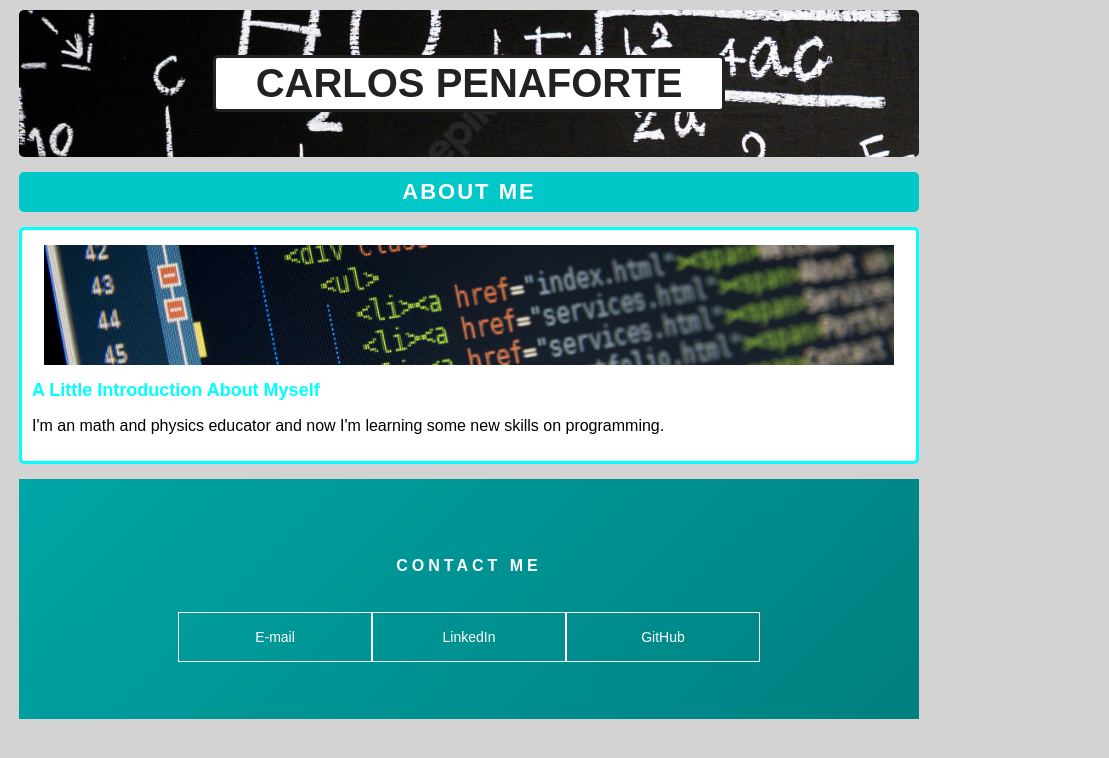
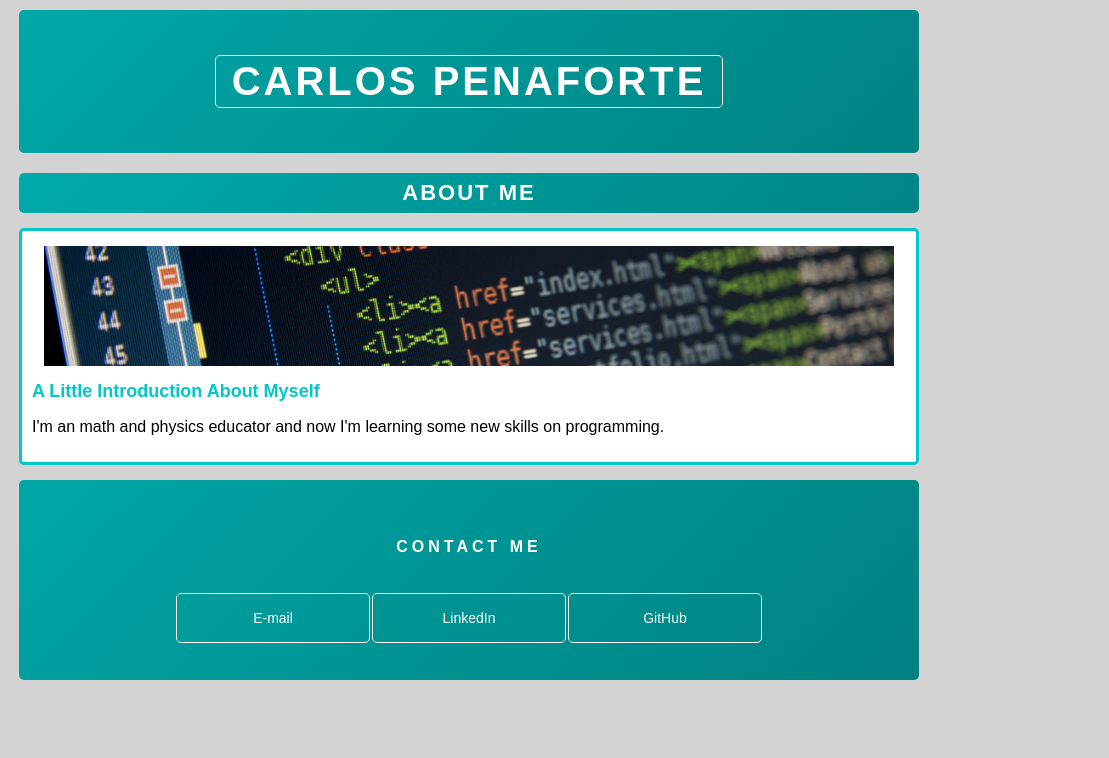
Before and after one commit to CarlosPenaforte/carlospenaforte.github.io, a plain HTML site: page index.html in a window 1280 px wide. Shown: the full height of the page, 171-1280 px from the left. Drawn offline with Linux system fonts and the light colour scheme; a web font is replaced by a local one.

Commit message:
Estilizados os titulos

```diff
--- a/css/style.css
+++ b/css/style.css
@@ -1,8 +1,13 @@
 @import url('https://fonts.googleapis.com/css2?family=Spline+Sans+Mono:wght@500&display=swap');
 #topper {
-    background-color: black;
+    background: linear-gradient(-45deg, rgb(0,100,100),rgb(0, 150, 150),rgb(0, 200, 200),rgb(0,255,255));
     padding: 45px 10px;
-    background-image: url("../images/quadro-negro-inscrito-com-formulas-e-calculos-cientificos_1150-19413.jpg");
+    background-size: 400% 400%;
+    display: flex;
+    flex-direction: column;
+    justify-content: center;
+    align-items: center;
+    animation: backgroundTransition 8s ease-in-out infinite ;
     border-radius:5px;
 }
 body {
@@ -15,7 +20,7 @@ body {
 .post {
     background-color: white;
     padding:10px;
-    border: 3px solid cyan;
+    border: 3px solid rgb(0,200,200);
     border-radius:5px;
     margin:auto;
     margin-top:0;
@@ -23,7 +28,6 @@ body {
     max-width: 880px;
 }
 #contact {
-    background-color: black;
     padding: 0;
     margin:0;
     border-radius:5px;
@@ -41,27 +45,31 @@ body {
 }
 #topper figure img{
     border: 3px solid white;
+    display: flex;
     border-radius: 50%;
     margin:0;
     padding: 0;
     width: 70%;
 }
 h1 {
-    background-color: white;
+    display: flex;
     width: 500px;
     margin: auto;
-    border: 3px solid rgb(34, 34, 34);
-    border-radius: 5px;
     padding: 3px;
     font-size: 40px;
-    color: rgb(34, 34, 34);
+    color: white;
+    border: 1px solid white;
+    border-radius: 5px;
+    letter-spacing: 3px;
+    justify-content: center;
+    align-items: center;
     text-align:center;
     text-transform: uppercase;
 }
 .container{
     height: 40px;
     margin:auto;
-    margin-top: 15px;
+    margin-top: 20px;
     margin-bottom:15px;
     padding:0;
     border-radius: 5px;
@@ -72,15 +80,16 @@ h1 {
 .card{
     height:40px;
     width:900px;
-    background-color: rgb(0,200,200);
+    background: linear-gradient(-45deg, rgb(0,100,100),rgb(0, 150, 150),rgb(0, 200, 200),rgb(0,255,255));
     background-position: center;
     background-repeat: no-repeat;
     background-size: cover;
     border-radius: 5px;
+    background-size: 400% 400%;
+    animation: backgroundTransition 8s ease-in-out infinite ;
     display: flex;
     justify-content: center;
     align-items: center;
-    color: white;
     cursor: pointer;
     transition: 0.3s;
 }
@@ -91,6 +100,7 @@ h1 {
     justify-content: center;
     align-items: center;
     position: relative;
+    margin-bottom:0;
 }
 .card-wrapper:before{
     content: '';
@@ -104,6 +114,10 @@ h1 {
 }
 .card-wrapper h2{
     font-size: 22px;
+    color: white;
+    text-align: center;
+    justify-content: center;
+    align-items: center;
     text-transform: uppercase;
     letter-spacing: 2px;
     margin: 0;
@@ -112,11 +126,11 @@ h1 {
 
 .card:hover {
     filter: unset;
-    background-color: rgb(0,255,255);
 }
 .card:hover > .card-wrapper:before {
     height: 30px;
-    width: 880px;
+    width: 150px;
+    border-radius: 5px;
     opacity: 1;
 }
 #about_me{
@@ -137,7 +151,7 @@ h1 {
     object-position: center;
 }
 .post header h3 {
-    color: cyan;
+    color: rgb(0,200,200);
     margin-top: 2px;
     margin-bottom:15px;
     font-size: 18px;
@@ -155,10 +169,11 @@ h1 {
     margin-right: auto;
 }
 .wrapper {
-    height: 30vh;
+    height: 25vh;
     background: linear-gradient(-45deg, rgb(0,100,100),rgb(0, 150, 150),rgb(0, 200, 200),rgb(0,255,255));
     background-size: 400% 400%;
     display: flex;
+    border-radius: 5px;
     flex-direction: column;
     justify-content: center;
     align-items: center;
@@ -176,9 +191,12 @@ h4 {
 a {
     text-decoration: none;
     color: white;
+    margin-left:1px;
+    margin-right:1px;
     font-size: 14px;
     padding: 1rem 4rem;
     border: 1px solid white;
+    border-radius: 5px;
     min-width: 4rem;
     display: flex;
     justify-content: center;
@@ -186,7 +204,7 @@ a {
     transition: .35s cubic-bezier(0.55,0.025,0.075,0.01);
 }
 a:hover {
-    color: cyan;
+    color: rgb(0, 200, 200);
     background-color: white;
 }
 @keyframes backgroundTransition {
```
